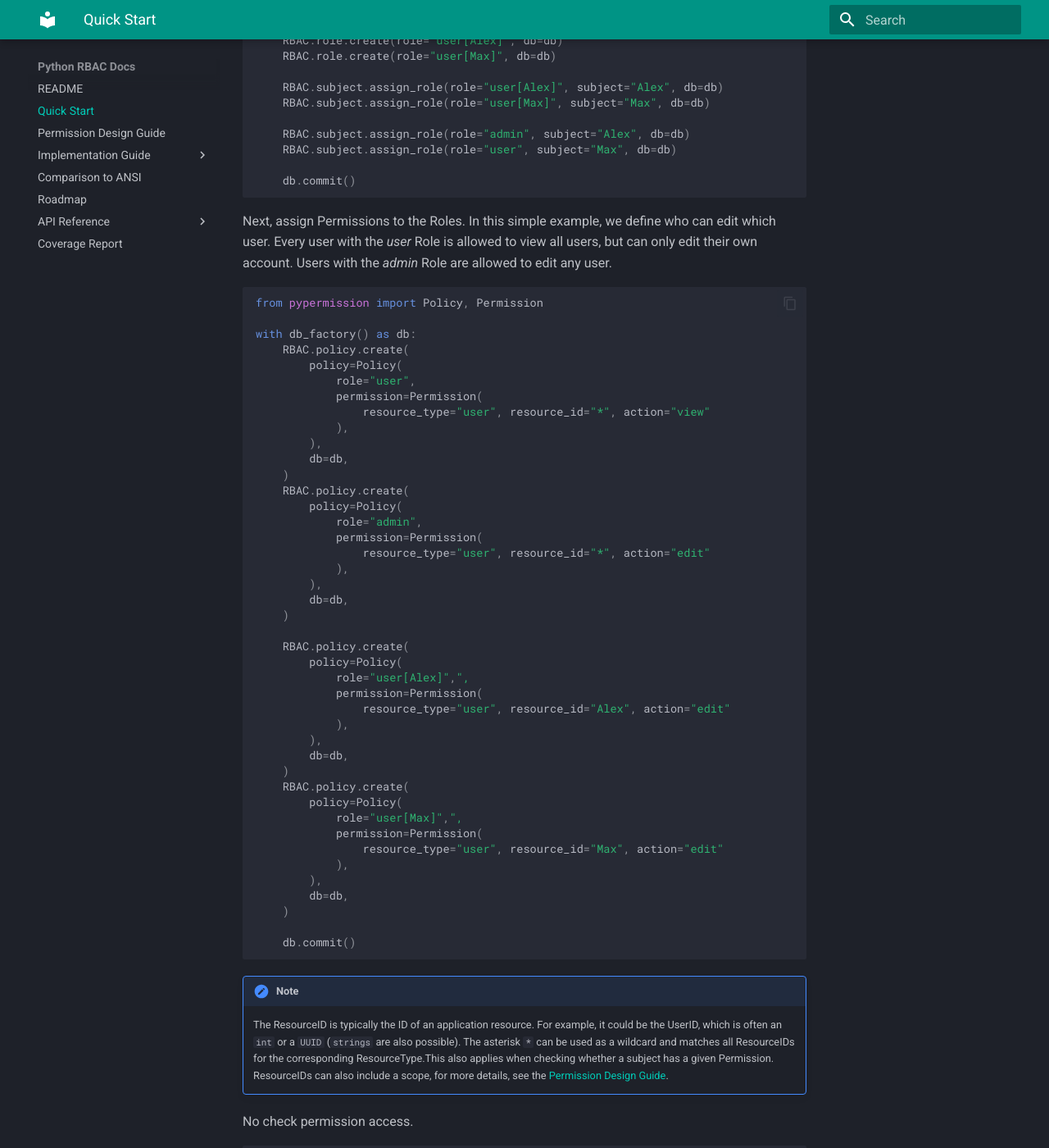
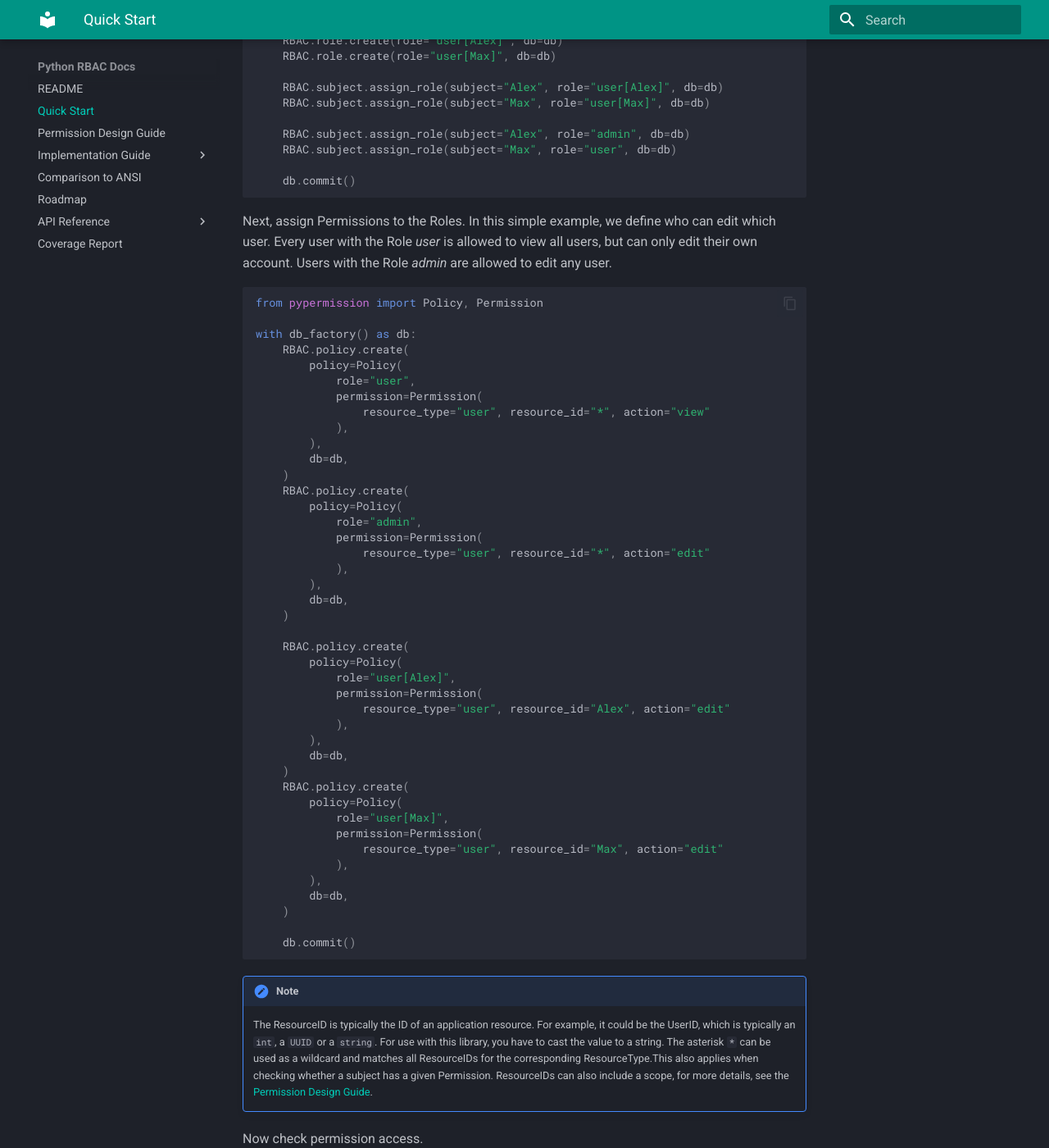
Before and after one commit to DigonIO/pypermission, an MkDocs documentation site: the page built from docs/docs/quick_start.md, in a window 1280 px wide and 1400 px high, scrolled down 1109 px. Shown: the whole window at 82% size. Built offline with MkDocs 1.6.1 and Material for MkDocs 9.7.7, drawn with Linux system fonts in a browser that asks for light colours; some of the changed text lies outside the part shown.

Commit message:
improve quick_start & contributing

````diff
--- a/docs/docs/quick_start.md
+++ b/docs/docs/quick_start.md
@@ -50,16 +50,16 @@
     RBAC.role.create(role="user[Alex]", db=db)
     RBAC.role.create(role="user[Max]", db=db)
 
-    RBAC.subject.assign_role(role="user[Alex]", subject="Alex", db=db)
-    RBAC.subject.assign_role(role="user[Max]", subject="Max", db=db)
+    RBAC.subject.assign_role(subject="Alex", role="user[Alex]", db=db)
+    RBAC.subject.assign_role(subject="Max", role="user[Max]", db=db)
 
-    RBAC.subject.assign_role(role="admin", subject="Alex", db=db)
-    RBAC.subject.assign_role(role="user", subject="Max", db=db)
+    RBAC.subject.assign_role(subject="Alex", role="admin", db=db)
+    RBAC.subject.assign_role(subject="Max", role="user", db=db)
 
     db.commit()
 ```
 
-Next, assign Permissions to the Roles. In this simple example, we define who can edit which user. Every user with the _user_ Role is allowed to view all users, but can only edit their own account. Users with the _admin_ Role are allowed to edit any user.
+Next, assign Permissions to the Roles. In this simple example, we define who can edit which user. Every user with the Role _user_ is allowed to view all users, but can only edit their own account. Users with the Role _admin_ are allowed to edit any user.
 
 ``` python
 from pypermission import Policy, Permission
@@ -86,7 +86,7 @@
 
     RBAC.policy.create(
         policy=Policy(
-            role="user[Alex]",",
+            role="user[Alex]",
             permission=Permission(
                 resource_type="user", resource_id="Alex", action="edit"
             ),
@@ -95,7 +95,7 @@
     )
     RBAC.policy.create(
         policy=Policy(
-            role="user[Max]",",
+            role="user[Max]",
             permission=Permission(
                 resource_type="user", resource_id="Max", action="edit"
             ),
@@ -108,32 +108,30 @@
 
 !!! note
 
-    The ResourceID is typically the ID of an application resource. For example, it could be the UserID, which is often an `int` or a `UUID` (`strings` are also possible). The asterisk `*` can be used as a wildcard and matches all ResourceIDs for the corresponding ResourceType.This also applies when checking whether a subject has a given Permission. ResourceIDs can also include a scope, for more details, see the [Permission Design Guide](permission_design_guide.md).
+    The ResourceID is typically the ID of an application resource. For example, it could be the UserID, which is typically an `int`, a `UUID` or a `string`. For use with this library, you have to cast the value to a string. The asterisk `*` can be used as a wildcard and matches all ResourceIDs for the corresponding ResourceType.This also applies when checking whether a subject has a given Permission. ResourceIDs can also include a scope, for more details, see the [Permission Design Guide](permission_design_guide.md).
 
-No check permission access.
+Now check permission access.
+
+!!! warning
+
+    The following part of this guide is incomplete.
 
 ``` python
 with db_factory() as db:
     result: bool = RBAC.subject.check_permission(
-        policy=Policy(
-            subject="Max",
-            permission=Permission(
-                resource_type="user", resource_id="Max", action="view"
-            ),
+        subject="Max",
+        permission=Permission(
+            resource_type="user", resource_id="Max", action="view"
         ),
         db=db,
     )
     result: bool = RBAC.subject.check_permission(
-        policy=Policy(
-            subject="Max",
-            permission=Permission(
-                resource_type="user", resource_id="Alex", action="view"
-            ),
+        subject="Max",
+        permission=Permission(
+            resource_type="user", resource_id="Alex", action="view"
         ),
         db=db,
     )
-
-    db.commit()
 ```
 
 True
````
Also changed, not shown: other parts of docs/docs/quick_start.md (+12 -21 lines), CONTRIBUTING.md (+9 -0 lines).
